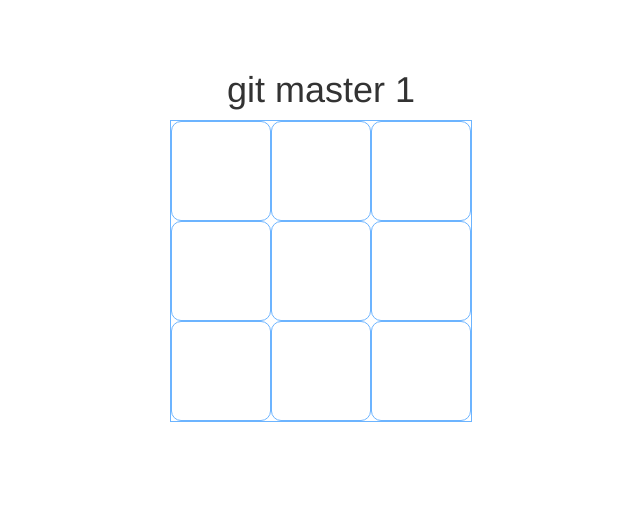
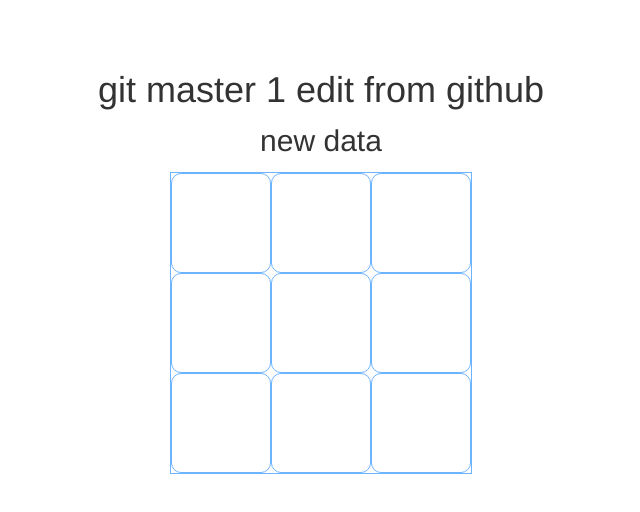
Before and after one commit to SILVERSPASE/tic-tak-toe-classic, a plain HTML site: page index.html in a window 1280 px wide. Shown: the whole page, without its empty margins (319-959 px from the left). Drawn offline with nearby package versions, Linux system fonts and the light colour scheme.

Commit message:
Update index.html

```diff
--- a/index.html
+++ b/index.html
@@ -12,7 +12,8 @@
 <div data-ng-app = 'app' data-ng-controller = 'myCtrl'>
 	<div class="container">
 		<div class="row tac">
-			<h1>git master 1</h1>
+			<h1>git master 1 edit from github</h1>
+			<p>new data</p>
 			<div class="field">
 				<div data-ng-repeat = '(cellKey, cellValue) in field' class='cell {{cellValue}}' data-ng-click = 'cellClick(cellKey)'>
 					{{cellValue}}
```
